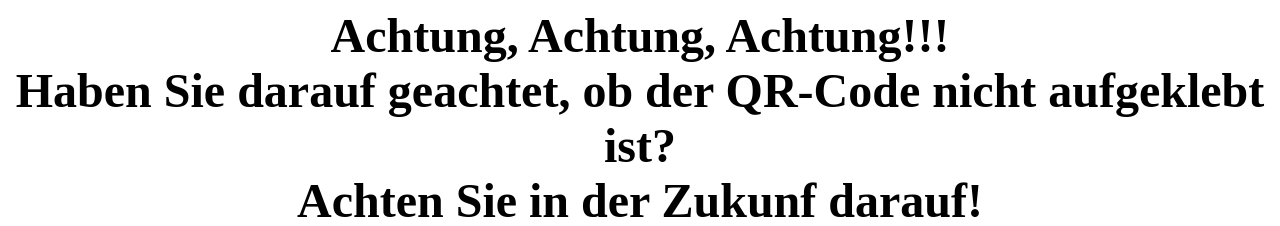
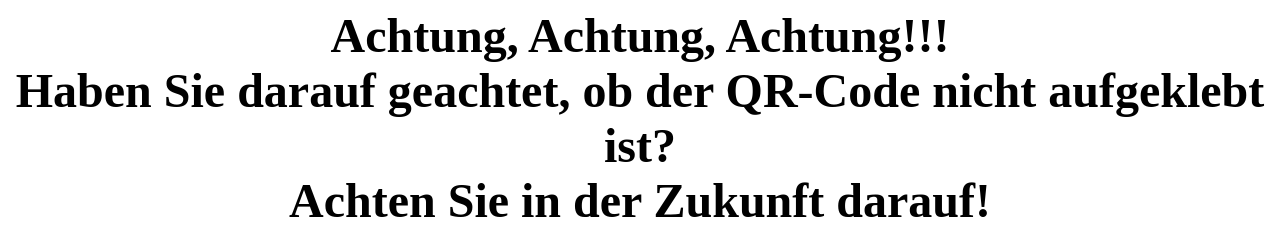
Before and after one commit to Ricecup/Ricecup.github.io, a plain HTML site: page index.html in a window 1280 px wide. Drawn offline with Linux system fonts and the light colour scheme; grey boxes are pictures that could not be loaded.

Commit message:
Update index.html

```diff
--- a/index.html
+++ b/index.html
@@ -3,7 +3,7 @@
 <body>
 <center><font size="20"><b>Achtung, Achtung, Achtung!!!</b></font> </center>
 <center><font size="15"><b>Haben Sie darauf geachtet, ob der QR-Code nicht aufgeklebt ist?</b></font></center>
-<center><font size="15"><b>Achten Sie in der Zukunf darauf!</b></font></center>
+<center><font size="15"><b>Achten Sie in der Zukunft darauf!</b></font></center>
 <center><video width="926" height="720" autoplay loop>
   <source src="Rick Rolled.mp4" type="video/mp4"></center>
 
```
